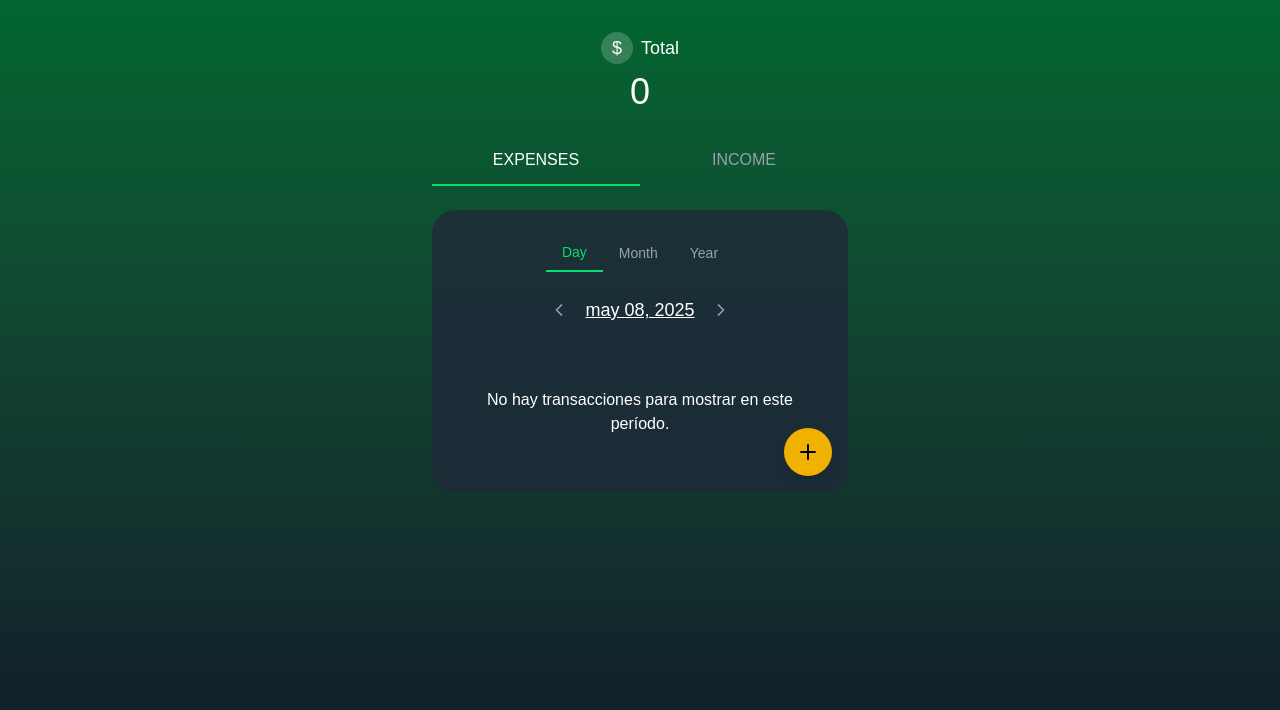
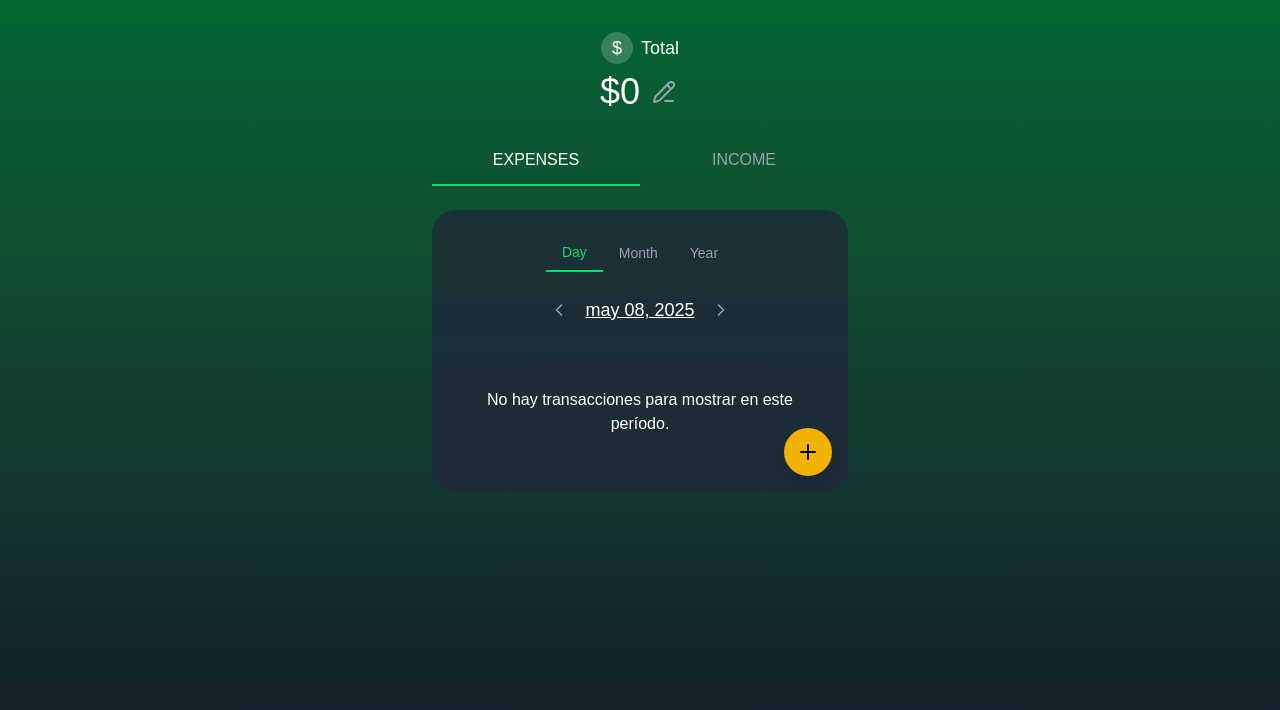
Before and after one commit to FranBudde/tp-front-ORT, a Next.js app: page /1/home in a window 1280 px wide. Shown: the top 710 px of the page. Built offline with nearby package versions, Linux system fonts and the light colour scheme; no server answers.

Commit message:
edit total balance

```diff
--- a/app/[id]/home/page.jsx
+++ b/app/[id]/home/page.jsx
@@ -195,6 +195,33 @@ export default function ExpenseDashboard() {
     fetchUserTransactions();
   }, [currentDate, userId, activeTimeframe, activeTab]);
 
+  // Funcion para actualizar el Total Balance del usuario cuando toca el lapicito.
+  const handleSaveTotalAmount = async (newAmount) => {
+    setTotalAmount(newAmount);
+
+    try {
+      const response = await fetch(`${process.env.NEXT_PUBLIC_BACKEND_API_URL}/transactions/update_balance`, {
+        method: "POST",
+        headers: { "Content-Type": "application/json" },
+        body: JSON.stringify({
+          id_user: userId,
+          operacion: "$set",
+          monto: newAmount
+        })
+      });
+      if (!response.ok) {
+        const errorData = await response.json();
+        throw new Error(errorData.message || "Error al actualizar el balance en el backend.");
+      }
+      console.log("Balance actualizado exitosamente en el backend.");
+      // Si quisieramos podriamos llamar a fetchTotalBalance() pero no es necesario. Mientras el componente no se actualice
+      // usamos el estado actual, si se llega a actualizar, hace solo el llamado a fetchTotalBalance()
+    } catch (err) {
+      console.error("Error al guardar el balance:", err);
+
+    }
+  };
+
 
   // Reseteo la fecha cuando cambia el timeframe
   useEffect(() => {
@@ -224,7 +251,7 @@ export default function ExpenseDashboard() {
     <div className="min-h-screen bg-gradient-to-b from-green-800 to-gray-900 text-white flex justify-center">
       <div className="w-full max-w-md mx-auto relative">
         <Header />
-        <TotalAmountDisplay amount={totalAmount} />
+        <TotalAmountDisplay amount={totalAmount} onSaveAmount={handleSaveTotalAmount} />
         <TabsNavigation activeTab={activeTab} setActiveTab={setActiveTab} />
         <main className="mx-4 bg-gray-800/80 rounded-3xl p-6 mb-4 flex flex-col relative">
           <TimeframeSelector activeTimeframe={activeTimeframe} setActiveTimeframe={setActiveTimeframe} />
@@ -244,11 +271,11 @@ export default function ExpenseDashboard() {
             </div>
           )}
           <div className="absolute bottom-4 right-4">
-              <Link href={`/${userId}/transaction`}>
-                  <button className="w-12 h-12 bg-yellow-500 rounded-full flex items-center justify-center shadow-lg hover:bg-yellow-600 transition-colors">
-                      <Plus size={24} className="text-black" />
-                  </button>
-              </Link>
+            <Link href={`/${userId}/transaction`}>
+              <button className="w-12 h-12 bg-yellow-500 rounded-full flex items-center justify-center shadow-lg hover:bg-yellow-600 transition-colors">
+                <Plus size={24} className="text-black" />
+              </button>
+            </Link>
           </div>
         </main>
         {hasData && (
--- a/app/components/homeComponents/TotalAmountDisplay.jsx
+++ b/app/components/homeComponents/TotalAmountDisplay.jsx
@@ -1,14 +1,57 @@
-export default function TotalAmountDisplay({ amount }) {
+"use client";
+
+import React, { useState, useEffect } from 'react';
+import { PencilLine } from 'lucide-react';
+
+export default function TotalAmountDisplay({ amount, onSaveAmount }) {
+  const [isEditing, setIsEditing] = useState(false);
+  const [editValue, setEditValue] = useState('');
+
   // Me aseguro que el monto sea numerico, de lo contrario lo formateo.
-  const numericAmount = typeof amount === 'number' ? amount : parseFloat(amount?.replace(/[^0-9.-]+/g,"")) || 0;
+  const numericAmount = typeof amount === 'number' ? amount : parseFloat(String(amount)?.replace(/[^0-9.-]+/g,"")) || 0;
 
-  // Color condicional dependiento si es mayor o menor que cero
+  // Color condicional dependiendo si es mayor o menor que cero
   const textColorClass = numericAmount < 0 ? 'text-red-500' : 'text-white';
 
   // Formatear el monto para asegurar el signo negativo y el formato de moneda
   const formattedAmount = `${Math.abs(numericAmount).toLocaleString('es-AR')}`;
-  const displayAmount = numericAmount < 0 ? `-${formattedAmount}` : formattedAmount;
+  const displayAmount = numericAmount < 0 ? `-$${formattedAmount}` : `$${formattedAmount}`;
 
+  useEffect(() => {
+    setEditValue(numericAmount.toFixed(2));
+  }, [amount]);
+
+
+  const handleEditClick = () => {
+    setIsEditing(true);
+    setEditValue(numericAmount.toFixed(2));
+  };
+
+  const handleInputChange = (e) => {
+    // Permito solo números y un punto decimal
+    const value = e.target.value;
+    if (/^-?\d*\.?\d*$/.test(value) || value === '-' || value === '') {
+      setEditValue(value);
+    }
+  };
+
+  const handleInputBlur = () => {
+    const parsedValue = parseFloat(editValue);
+    if (!isNaN(parsedValue)) {
+      if (onSaveAmount) {
+        onSaveAmount(parsedValue);
+      }
+    } else {
+      setEditValue(numericAmount.toFixed(2));
+    }
+    setIsEditing(false); // Salir del modo de edición
+  };
+
+  const handleKeyPress = (e) => {
+    if (e.key === 'Enter') {
+      e.target.blur();
+    }
+  };
 
   return (
     <section className="text-center mb-6">
@@ -18,8 +61,31 @@ export default function TotalAmountDisplay({ amount }) {
         </div>
         <span className="text-lg font-medium">Total</span>
       </div>
-      <div className={`text-4xl font-light ${textColorClass}`}>
-        {displayAmount}
+      <div className="flex items-center justify-center gap-2">
+        {isEditing ? (
+          <input
+            type="text"
+            value={editValue}
+            onChange={handleInputChange}
+            onBlur={handleInputBlur}
+            onKeyPress={handleKeyPress}
+            className={`text-4xl font-light bg-gray-700 text-white border-b border-gray-500 outline-none w-32 text-center ${textColorClass}`}
+            autoFocus
+          />
+        ) : (
+          <div className={`text-4xl font-light ${textColorClass}`}>
+            {displayAmount}
+          </div>
+        )}
+        {!isEditing && (
+          <button
+            onClick={handleEditClick}
+            className="p-1 rounded-full text-gray-400 hover:text-white transition-colors focus:outline-none"
+            aria-label="Editar monto total"
+          >
+            <PencilLine size={24} />
+          </button>
+        )}
       </div>
     </section>
   );
--- a/app/login/page.jsx
+++ b/app/login/page.jsx
@@ -67,7 +67,7 @@ export default function LoginPage() {
         }
 
         <form className="mt-8 space-y-6" onSubmit={handleSubmit}>
-          <div className="rounded-md shadow-sm -space-y-px">
+          <div className="rounded-md shadow-sm space-y-4">
             <div>
               <label htmlFor="username" className="sr-only">Usuario</label>
               <input
--- a/app/register/page.jsx
+++ b/app/register/page.jsx
@@ -64,7 +64,7 @@ export default function LoginPage() {
         }
 
         <form className="mt-8 space-y-6" onSubmit={handleSubmit}>
-          <div className="rounded-md shadow-sm -space-y-px">
+          <div className="rounded-md shadow-sm space-y-4">
 
             <div>
               <label htmlFor="firstName" className="sr-only">Nombre</label>
```
